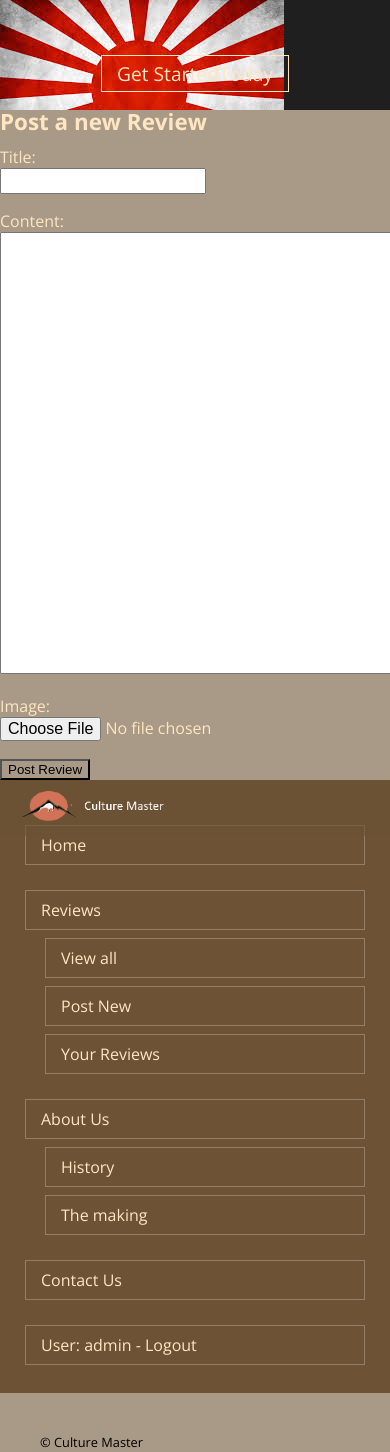
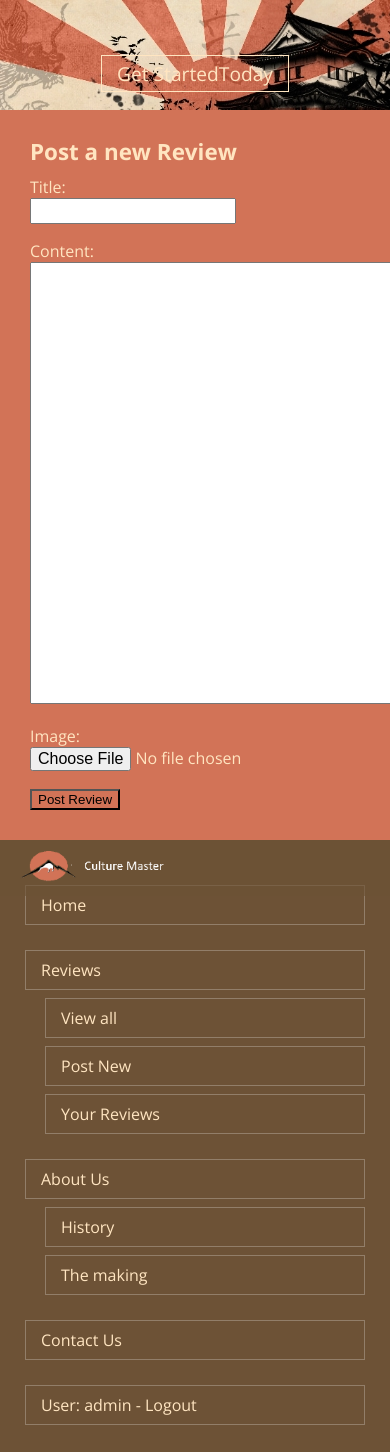
Before and after one commit to Callum-Bartle-92019337/Go-Team-203-Website, a Django app: page /home/reviews/new in a window 390 px wide; the page is wider, and only the part inside the window is pictured. Shown: the top 1452 px of that part. Run offline with Django 3.2, Linux system fonts and the light colour scheme; a user stored in the database is signed in.

Commit message:
CSS Changes

```diff
--- a/home/templates/home/new_review.html
+++ b/home/templates/home/new_review.html
@@ -1,8 +1,12 @@
 {% extends 'base.html' %}
 
 {% block content %}
+
+<section class="about">
+  <article>
 {% if user.is_authenticated %}
       <h2>Post a new Review</h2>
+
       <form method="post" enctype="multipart/form-data">
         {% csrf_token %}
         {% for field in form %}
@@ -21,4 +25,6 @@
     {% else %}
     <p><a href="{% url 'login'%}?next={{request.path}}">Login</a> to post a review</p>
     {% endif %}
+  </article>
+</section>
 {% endblock %}
--- a/home/templates/home/reviews_list_authenticated.html
+++ b/home/templates/home/reviews_list_authenticated.html
@@ -4,7 +4,6 @@
 <section class="about">
   <article>
     <a id="BackButton"></a>
-    <a id="lights"></a>
     <h2 class="breakBefore">{{ request.user|capfirst }} Reviews</h2>
     <div class="map">
       <div id="mapp">
--- a/static/css/css.css
+++ b/static/css/css.css
@@ -96,7 +96,7 @@ header div.hero a.btn {
 
 header {
   height: 430px;
-  background: #1F1F1F url(../images/jap.background.jpg) no-repeat center bottom;
+  background: #1F1F1F url(../images/banner_1200.jpg) no-repeat center bottom;
   position: relative;
 }
 
@@ -544,7 +544,7 @@ label[for=tandcagree] {
   /* Header */
   header {
     height: 300px;
-    background-image: url(../images/jap.background_825.jpg);
+    background-image: url(../images/banner_825.jpg);
   }
   header div.hero {
     top: 132px;
@@ -631,7 +631,7 @@ label[for=tandcagree] {
   /* Header */
   header {
     height: 160px;
-    background-image: url(../images/jap.background_625.jpg);
+    background-image: url(../images/banner_625.jpg);
     background-position: left top;
   }
   /*header a.logo {*/
@@ -768,13 +768,17 @@ label[for=tandcagree] {
   /* Header */
   header {
     height: 110px;
-    background-image: url(../images/jap.background_425.jpg);
+    background-image: url(../images/banner_425.jpg);
   }
-  header a.logo {
-    height: 36px;
-    background: rgba(109, 82, 54, 0.66) url(../images/logoSmall.png) no-repeat center center;
-    background-size: 200px 36px;
-  }
+  /*nav{*/
+
+  /*}*/
+  /*nav a.logo {*/
+  /*  height: 36px;*/
+  /*  background: rgba(109, 82, 54, 0.66) url(../images/logoSmall.png) no-repeat center center;*/
+  /*  background-size: 200px 36px;*/
+  /*  */
+  /*}*/
   header div.hero {
     width: 100%;
     left: 0;
```
Also changed, not shown: home/templates/home/review_details.html (+7 -3 lines), static/js/map.js (deleted, +0 -61 lines), static/images/Jap.background_425.jpg (deleted), static/images/Jap.background_625.jpg (deleted), static/images/Jap.background_825.jpg (deleted), static/images/banner_1200.jpg, static/images/banner_425.jpg, static/images/banner_625.jpg, static/images/banner_825.jpg. Lines whose indentation alone changed are shown as unchanged.
